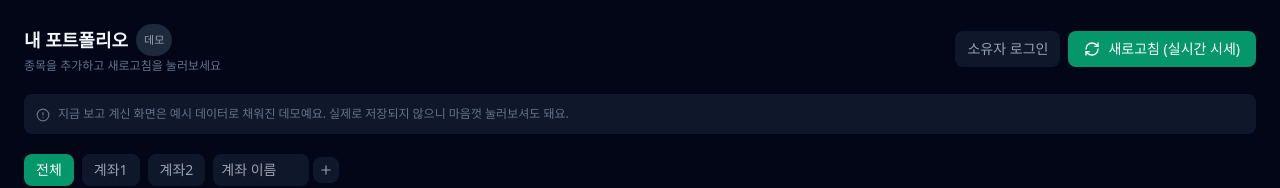
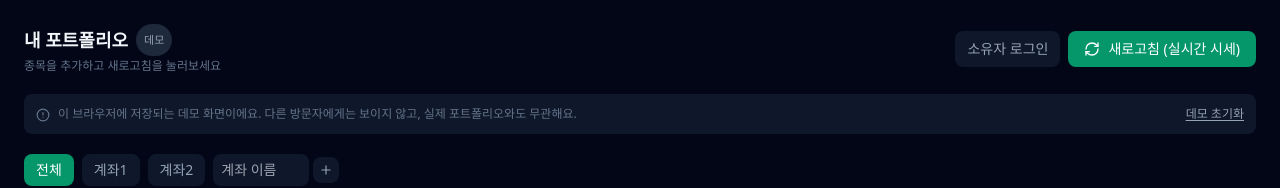
Before and after one commit to juhan00/portfolio-tracker, a React (Vite) app: page / in a window 1280 px wide. Shown: the top 188 px of the page. Built offline with nearby package versions, Linux system fonts and the light colour scheme.

Commit message:
feat: 데모 로컬 저장 추가

```diff
--- a/src/App.jsx
+++ b/src/App.jsx
@@ -83,6 +83,7 @@ const DEMO_DATA = {
 };
 
 const OWNER_TOKEN_KEY = "portfolio-owner-token";
+const DEMO_STORAGE_KEY = "portfolio-demo-data";
 
 async function fetchQuote(symbol) {
   // 1순위: 이 앱과 함께 배포된 Vercel 서버리스 프록시 (/api/quote).
@@ -163,6 +164,21 @@ export default function PortfolioTracker() {
   };
 
   const loadDemo = () => {
+    let demoData = DEMO_DATA;
+    try {
+      const saved = localStorage.getItem(DEMO_STORAGE_KEY);
+      if (saved) demoData = JSON.parse(saved);
+    } catch (e) {
+      // 저장된 데모 데이터가 손상됐으면 기본값 사용
+    }
+    applyData(demoData, demoData.accounts && demoData.accounts.length ? demoData.accounts : DEMO_DATA.accounts);
+    setMode("demo");
+  };
+
+  const resetDemo = () => {
+    try {
+      localStorage.removeItem(DEMO_STORAGE_KEY);
+    } catch (e) {}
     applyData(DEMO_DATA, DEMO_DATA.accounts);
     setMode("demo");
   };
@@ -199,6 +215,18 @@ export default function PortfolioTracker() {
     }, 800);
     return () => clearTimeout(timer);
   }, [holdings, accounts, cashMap, otherMap, loaded, mode, token]);
+
+  useEffect(() => {
+    if (!loaded || mode !== "demo") return;
+    const timer = setTimeout(() => {
+      try {
+        localStorage.setItem(DEMO_STORAGE_KEY, JSON.stringify({ holdings, accounts, cashMap, otherMap }));
+      } catch (e) {
+        // 데모 저장 실패는 조용히 무시 (기능에 영향 없음)
+      }
+    }, 500);
+    return () => clearTimeout(timer);
+  }, [holdings, accounts, cashMap, otherMap, loaded, mode]);
 
   const handleLogin = async () => {
     if (!loginInput.trim()) return;
@@ -420,9 +448,14 @@ export default function PortfolioTracker() {
       )}
 
       {mode === "demo" && !loginOpen && (
-        <div className="flex items-start gap-2 bg-slate-900 text-slate-500 text-xs rounded-lg p-3">
-          <AlertCircle size={14} className="mt-0.5 shrink-0" />
-          <span>지금 보고 계신 화면은 예시 데이터로 채워진 데모예요. 실제로 저장되지 않으니 마음껏 눌러보셔도 돼요.</span>
+        <div className="flex items-center justify-between gap-2 bg-slate-900 text-slate-500 text-xs rounded-lg p-3">
+          <span className="flex items-start gap-2">
+            <AlertCircle size={14} className="mt-0.5 shrink-0" />
+            이 브라우저에 저장되는 데모 화면이에요. 다른 방문자에게는 보이지 않고, 실제 포트폴리오와도 무관해요.
+          </span>
+          <button onClick={resetDemo} className="shrink-0 text-slate-400 hover:text-slate-200 underline underline-offset-2">
+            데모 초기화
+          </button>
         </div>
       )}
 
```
Also changed, not shown: 1 other file (tests, documents, lock files or other folders).
